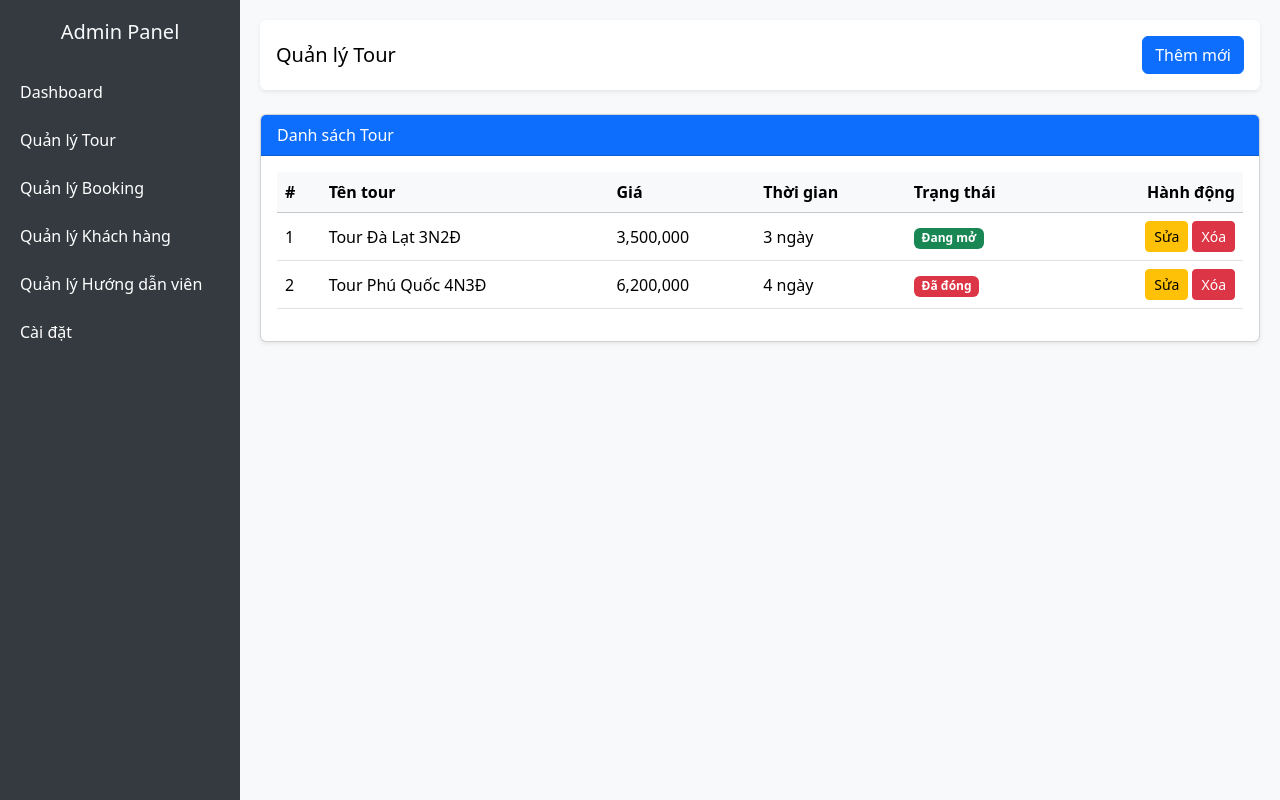
After one commit to tuan18122006/duan1-website-du-lich-nh-m-9-WD20308, a PHP site: page /duanmau/vIew/admin/home.php in a window 1280 px wide. The commit adds this page. Run offline with PHP 8.4, Linux system fonts and the light colour scheme.

```diff
--- /dev/null
+++ b/vIew/admin/home.php
@@ -0,0 +1,118 @@
+<!DOCTYPE html>
+<html lang="vi">
+<head>
+    <meta charset="UTF-8">
+    <meta name="viewport" content="width=device-width, initial-scale=1.0">
+    <title>Trang Quản Lý</title>
+
+    <!-- Bootstrap 5 -->
+    <link href="https://cdn.jsdelivr.net/npm/bootstrap@5.3.3/dist/css/bootstrap.min.css" rel="stylesheet">
+
+    <style>
+        body {
+            background: #f8f9fa;
+        }
+
+        .sidebar {
+            width: 240px;
+            height: 100vh;
+            background: #343a40;
+            position: fixed;
+            left: 0;
+            top: 0;
+            padding-top: 20px;
+        }
+
+        .sidebar a {
+            display: block;
+            padding: 12px 20px;
+            color: #ffffff;
+            text-decoration: none;
+        }
+
+        .sidebar a:hover {
+            background: #495057;
+        }
+
+        .content {
+            margin-left: 240px;
+            padding: 20px;
+        }
+    </style>
+</head>
+<body>
+
+    <!-- SIDEBAR -->
+    <div class="sidebar">
+        <h5 class="text-light text-center mb-4">Admin Panel</h5>
+        <a href="#">Dashboard</a>
+        <a href="#">Quản lý Tour</a>
+        <a href="#">Quản lý Booking</a>
+        <a href="#">Quản lý Khách hàng</a>
+        <a href="#">Quản lý Hướng dẫn viên</a>
+        <a href="#">Cài đặt</a>
+    </div>
+
+    <!-- MAIN CONTENT -->
+    <div class="content">
+
+        <!-- Navbar -->
+        <nav class="navbar navbar-light bg-white shadow-sm rounded mb-4 p-3">
+            <span class="navbar-brand mb-0 h4">Quản lý Tour</span>
+            <button class="btn btn-primary">Thêm mới</button>
+        </nav>
+
+        <!-- Table card -->
+        <div class="card shadow-sm">
+            <div class="card-header bg-primary text-white">
+                Danh sách Tour
+            </div>
+
+            <div class="card-body">
+                <table class="table table-hover align-middle">
+                    <thead class="table-light">
+                        <tr>
+                            <th>#</th>
+                            <th>Tên tour</th>
+                            <th>Giá</th>
+                            <th>Thời gian</th>
+                            <th>Trạng thái</th>
+                            <th class="text-end">Hành động</th>
+                        </tr>
+                    </thead>
+                    <tbody>
+                        <tr>
+                            <td>1</td>
+                            <td>Tour Đà Lạt 3N2Đ</td>
+                            <td>3,500,000</td>
+                            <td>3 ngày</td>
+                            <td><span class="badge bg-success">Đang mở</span></td>
+                            <td class="text-end">
+                                <button class="btn btn-sm btn-warning">Sửa</button>
+                                <button class="btn btn-sm btn-danger">Xóa</button>
+                            </td>
+                        </tr>
+
+                        <tr>
+                            <td>2</td>
+                            <td>Tour Phú Quốc 4N3Đ</td>
+                            <td>6,200,000</td>
+                            <td>4 ngày</td>
+                            <td><span class="badge bg-danger">Đã đóng</span></td>
+                            <td class="text-end">
+                                <button class="btn btn-sm btn-warning">Sửa</button>
+                                <button class="btn btn-sm btn-danger">Xóa</button>
+                            </td>
+                        </tr>
+                    </tbody>
+                </table>
+            </div>
+        </div>
+
+    </div>
+
+    <!-- Bootstrap JS -->
+    <script src="https://cdn.jsdelivr.net/npm/bootstrap@5.3.3/dist/js/bootstrap.bundle.min.js"></script>
+
+</body>
+</html>
```
Also changed, not shown: controller/HomeController.php (added, +11 -0 lines), index.php (+5 -2 lines).
